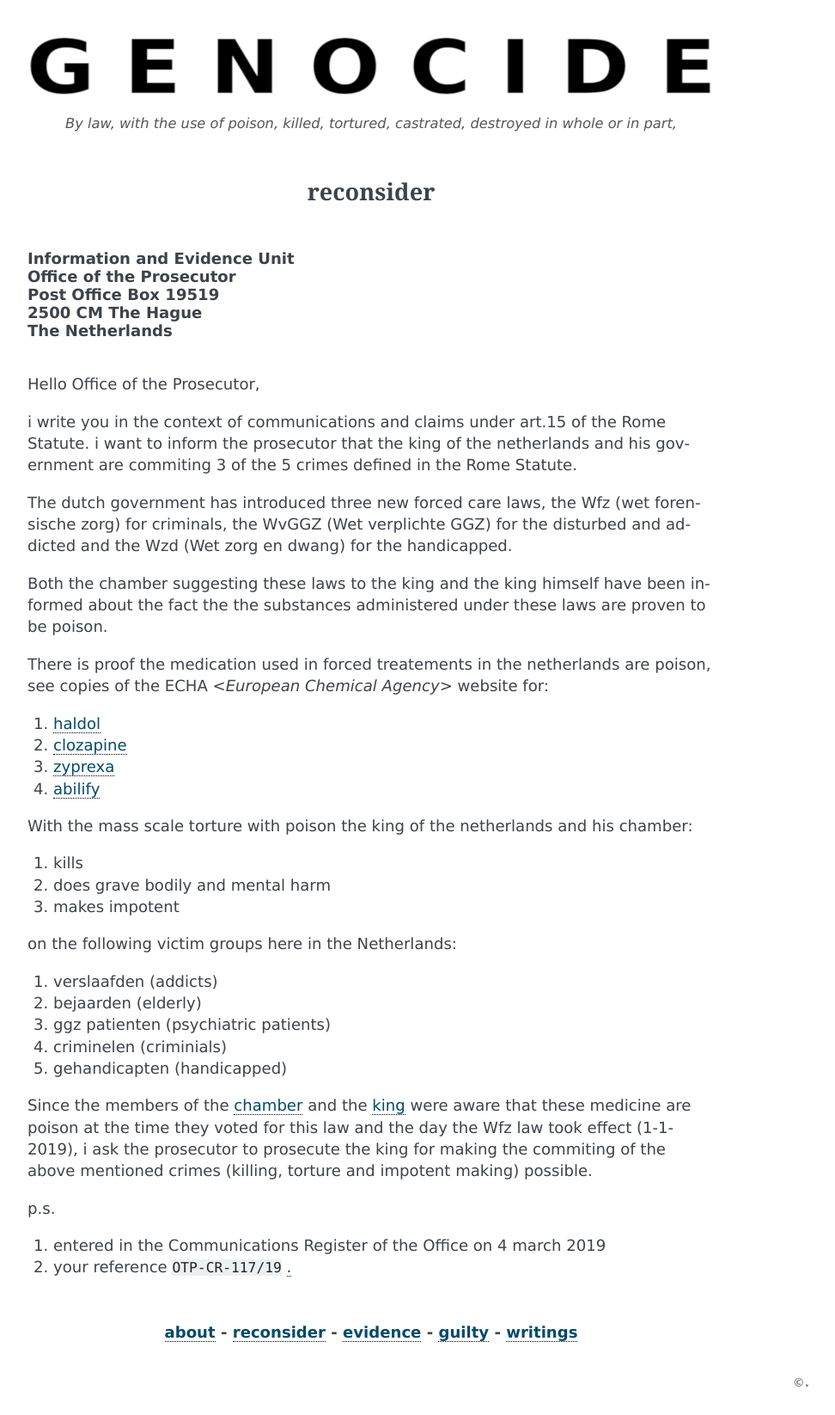
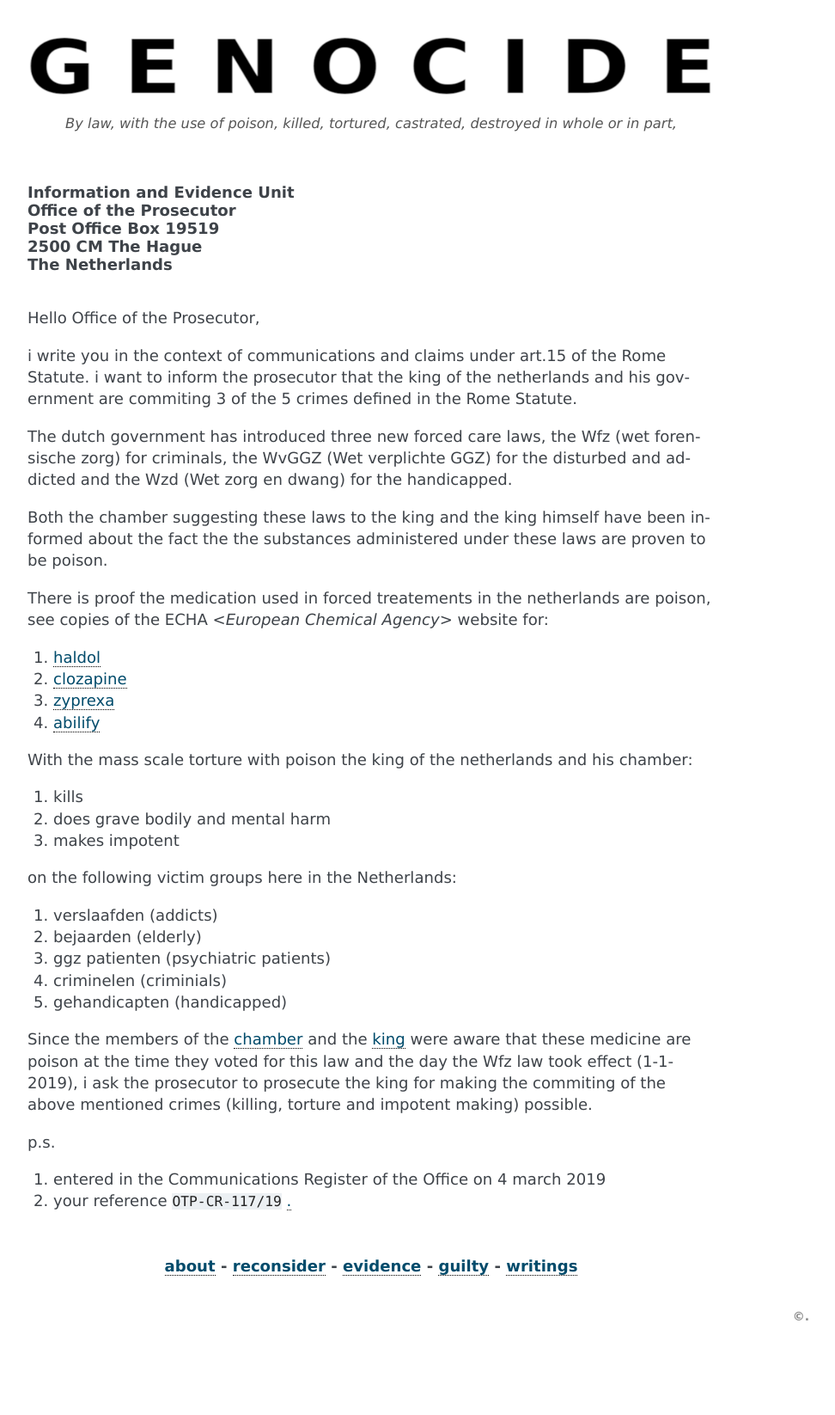
Before and after one commit to xobjectz/otpcr, a Sphinx documentation site: the page built from docs/index.rst, in a window 1280 px wide. Shown: the whole page at 86% size, without its empty margins (168-1140 px from the left). Built offline with Sphinx 7.4.7, drawn with Linux system fonts in a browser that asks for light colours; after the commit the page ends 1569 px from its top, so only the background shows below that.

Commit message:
update index.rst

```diff
--- a/docs/index.rst
+++ b/docs/index.rst
@@ -2,15 +2,9 @@
 
 .. raw:: html
 
-    <br>
+    <br><br>
 
 .. title:: Reconsider
-
-
-.. raw:: html
-
-    <center><h3><b>reconsider</b></h3></center>
-    <br>
 
 
 | **Information and Evidence Unit**
```
